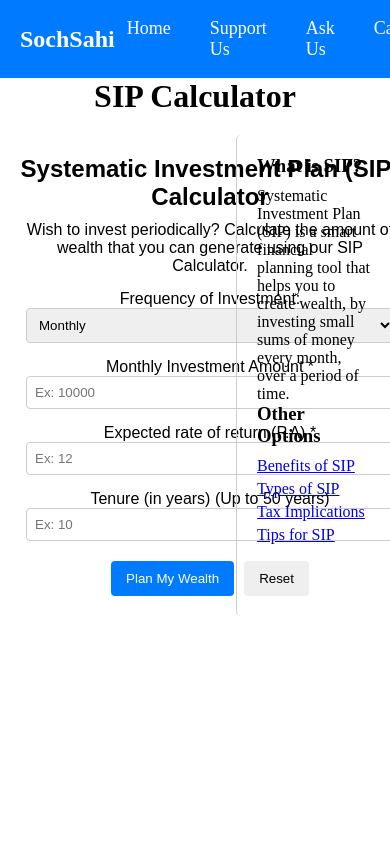
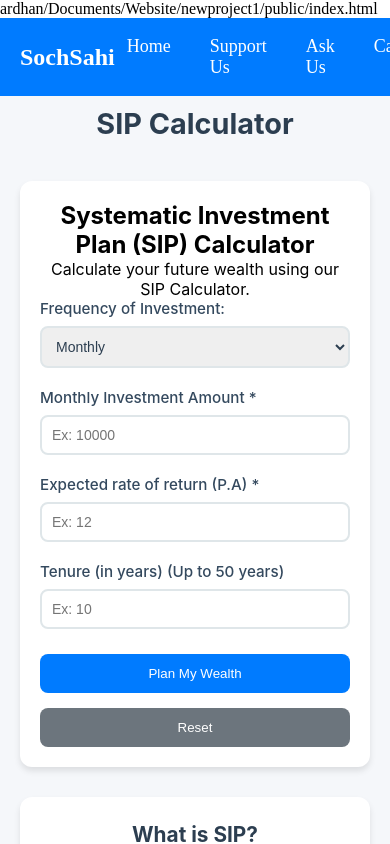
Before and after one commit to adityavardhan1/newproject1, a React (Create React App) app: page /Calculator/Sip in a window 390 px wide. Shown: the top 844 px of the page. Built offline with nearby package versions, Linux system fonts and the light colour scheme.

Commit message:
added target amount and inflation adjusted

```diff
--- a/public/index.html
+++ b/public/index.html
@@ -1,3 +1,4 @@
+ardhan/Documents/Website/newproject1/public/index.html
 <!DOCTYPE html>
 <html lang="en">
   <head>
@@ -7,37 +8,14 @@
     <meta name="theme-color" content="#000000" />
     <meta
       name="description"
-      content="Web site created using create-react-app"
+      content="Soch Sahi - Smart Financial Planning Calculator"
     />
     <link rel="apple-touch-icon" href="%PUBLIC_URL%/logo192.png" />
-    <!--
-      manifest.json provides metadata used when your web app is installed on a
-      user's mobile device or desktop. See https://developers.google.com/web/fundamentals/web-app-manifest/
-    -->
     <link rel="manifest" href="%PUBLIC_URL%/manifest.json" />
-    <!--
-      Notice the use of %PUBLIC_URL% in the tags above.
-      It will be replaced with the URL of the `public` folder during the build.
-      Only files inside the `public` folder can be referenced from the HTML.
-
-      Unlike "/favicon.ico" or "favicon.ico", "%PUBLIC_URL%/favicon.ico" will
-      work correctly both with client-side routing and a non-root public URL.
-      Learn how to configure a non-root public URL by running `npm run build`.
-    -->
-    <title>React App</title>
+    <title>Soch Sahi</title>
   </head>
   <body>
     <noscript>You need to enable JavaScript to run this app.</noscript>
     <div id="root"></div>
-    <!--
-      This HTML file is a template.
-      If you open it directly in the browser, you will see an empty page.
-
-      You can add webfonts, meta tags, or analytics to this file.
-      The build step will place the bundled scripts into the <body> tag.
-
-      To begin the development, run `npm start` or `yarn start`.
-      To create a production bundle, use `npm run build` or `yarn build`.
-    -->
   </body>
 </html>
--- a/src/Sip.css
+++ b/src/Sip.css
@@ -1,100 +1,298 @@
 .main-container {
   text-align: center;
+  background-color: #f5f7fa;
+  min-height: 100vh;
+  padding: 20px;
+  font-family: -apple-system, BlinkMacSystemFont, 'Segoe UI', Roboto, sans-serif;
 }
 
 .content-wrapper {
-  display: flex;
-  width: 100%;
-  max-width: 1500px;
-  margin: 20px auto;
+  max-width: 1400px;
+  margin: 0 auto;
+  padding: 20px;
 }
 
 .sip-calculator {
-  display: flex;
-  flex: 1;
-  padding: 20px;
-  border-radius: 5px;
-  font-family: sans-serif;
-  justify-content: space-between;
+  display: grid;
+  grid-template-columns: 2fr 1fr;
+  gap: 30px;
+  align-items: start;
 }
 
 .content-left {
-  flex: 0 0 400px;
-  padding-right: 20px;
-  margin: 0 auto;
-  text-align: center;
+  background: white;
+  padding: 25px;
+  border-radius: 12px;
+  box-shadow: 0 4px 6px rgba(0,0,0,0.1);
+  transition: transform 0.3s ease;
 }
 
-.image-right {
-  flex: 0 0 300px;
-  text-align: right;
-}
-
-.image-right img {
-  width: 100%;
-  height: auto;
-}
-
-.sidebar-right {
-  width: 300px;
-  text-align: left;
-  padding: 20px;
-  border-left: 1px solid #ccc;
-  border-radius: 5px;
-  margin-left: 20px;
-}
-
-.sidebar-right h3 {
-  margin-bottom: 10px;
-}
-
-.sidebar-right ul {
-  list-style: none;
-  padding: 0;
-}
-
-.sidebar-right li {
-  margin-bottom: 5px;
-}
-
-.sip-calculator h2 {
-  font-size: 1.5em;
-  margin-bottom: 10px;
-}
-
-.sip-calculator p {
-  margin-bottom: 15px;
+h1.center {
+  color: #2c3e50;
+  margin-bottom: 30px;
+  font-size: 2.5em;
 }
 
 .input-group {
-  margin-bottom: 15px;
+  margin-bottom: 20px;
+  text-align: left;
+}
+
+.input-group label {
+  display: block;
+  margin-bottom: 8px;
+  color: #34495e;
+  font-weight: 500;
+  font-size: 0.95em;
 }
 
 input,
 select {
-  width: calc(100% - 12px);
-  padding: 8px;
-  border: 1px solid #ccc;
-  border-radius: 4px;
-  box-sizing: border-box;
+  width: 100%;
+  padding: 12px;
+  border: 2px solid #dfe6e9;
+  border-radius: 8px;
+  font-size: 15px;
+  color: #2c3e50;
+  transition: all 0.3s ease;
+}
+
+input:focus,
+select:focus {
+  outline: none;
+  border-color: #007bff;
+  box-shadow: 0 0 0 3px rgba(0,123,255,0.1);
 }
 
 .button-container {
   display: flex;
   justify-content: center;
-  margin-top: 20px;
+  gap: 15px;
+  margin-top: 25px;
 }
 
 .calculate-button,
 .reset-button {
-  padding: 10px 15px;
+  padding: 12px 24px;
   border: none;
-  border-radius: 4px;
+  border-radius: 8px;
   cursor: pointer;
-  margin: 0 5px;
+  font-weight: 500;
+  transition: all 0.3s ease;
+  min-width: 120px;
 }
 
 .calculate-button {
   background-color: #007bff;
-  color: #fff;
+  color: white;
 }
+
+.calculate-button:hover {
+  background-color: #0056b3;
+  transform: translateY(-2px);
+}
+
+.reset-button {
+  background-color: #6c757d;
+  color: white;
+}
+
+.reset-button:hover {
+  background-color: #5a6268;
+  transform: translateY(-2px);
+}
+
+.result-container {
+  margin-top: 25px;
+  padding: 20px;
+  background-color: #f8f9fa;
+  border-radius: 12px;
+  box-shadow: 0 2px 8px rgba(0,0,0,0.1);
+}
+
+.result-container p {
+  margin: 12px 0;
+  font-weight: 500;
+  color: #2c3e50;
+  font-size: 1.1em;
+}
+
+.sidebar-right {
+  background: white;
+  padding: 25px;
+  border-radius: 12px;
+  box-shadow: 0 4px 6px rgba(0,0,0,0.1);
+}
+
+.sidebar-content h3 {
+  color: #2c3e50;
+  margin-bottom: 15px;
+  font-size: 1.3em;
+}
+
+.sidebar-content p {
+  color: #5d6d7e;
+  line-height: 1.6;
+  margin-bottom: 20px;
+}
+
+.reverse-sip-button {
+  background-color: #28a745;
+  color: white;
+  padding: 12px 20px;
+  border: none;
+  border-radius: 8px;
+  cursor: pointer;
+  margin: 15px 0;
+  width: 100%;
+  font-weight: 500;
+  transition: all 0.3s ease;
+}
+
+.reverse-sip-button:hover {
+  background-color: #218838;
+  transform: translateY(-2px);
+}
+
+/* Modal Styles */
+.reverse-sip-modal {
+  position: fixed;
+  top: 0;
+  left: 0;
+  width: 100%;
+  height: 100%;
+  background-color: rgba(0, 0, 0, 0.5);
+  display: flex;
+  justify-content: center;
+  align-items: center;
+  z-index: 1000;
+}
+
+.reverse-sip-content {
+  background: white;
+  padding: 30px;
+  border-radius: 12px;
+  box-shadow: 0 4px 20px rgba(0,0,0,0.15);
+  position: relative;
+  width: 90%;
+  max-width: 500px;
+  max-height: 90vh;
+  overflow-y: auto;
+}
+
+.close-button {
+  position: absolute;
+  top: 15px;
+  right: 15px;
+  background: none;
+  border: none;
+  font-size: 24px;
+  cursor: pointer;
+  color: #666;
+  padding: 5px 10px;
+  border-radius: 4px;
+  transition: all 0.3s ease;
+}
+
+.close-button:hover {
+  background-color: #f8f9fa;
+  color: #333;
+}
+
+.inflation-button {
+  background-color: #4CAF50;
+  color: white;
+  padding: 12px 20px;
+  border: none;
+  border-radius: 8px;
+  cursor: pointer;
+  margin: 15px 0;
+  width: 100%;
+  font-weight: 500;
+  transition: all 0.3s ease;
+}
+
+.inflation-button:hover {
+  background-color: #45a049;
+  transform: translateY(-2px);
+}
+
+.inflation-section {
+  margin: 30px 0;
+  padding: 20px;
+  background-color: #f8f9fa;
+  border-radius: 12px;
+}
+
+.inflation-results {
+  background-color: white;
+  padding: 20px;
+  border-radius: 8px;
+  margin-top: 25px;
+  box-shadow: 0 2px 8px rgba(0,0,0,0.1);
+}
+
+.inflation-results p {
+  margin: 10px 0;
+  font-size: 0.95em;
+  line-height: 1.5;
+  color: #2c3e50;
+}
+
+/* Responsive Design */
+@media (max-width: 1200px) {
+  .sip-calculator {
+    grid-template-columns: 1fr;
+  }
+
+  .sidebar-right {
+    grid-column: 1 / -1;
+  }
+}
+
+@media (max-width: 768px) {
+  .content-wrapper {
+    padding: 10px;
+  }
+
+  .content-left,
+  .reverse-sip-content {
+    padding: 20px;
+  }
+
+  .button-container {
+    flex-direction: column;
+  }
+
+  .calculate-button,
+  .reset-button,
+  .reverse-sip-button,
+  .inflation-button {
+    width: 100%;
+  }
+
+  h1.center {
+    font-size: 2em;
+  }
+}
+
+@media (max-width: 480px) {
+  .main-container {
+    padding: 10px;
+  }
+
+  h1.center {
+    font-size: 1.8em;
+  }
+
+  .reverse-sip-content {
+    width: 95%;
+    padding: 15px;
+  }
+
+  input,
+  select {
+    font-size: 14px;
+    padding: 10px;
+  }
+}
--- a/src/Sip.js
+++ b/src/Sip.js
@@ -1,5 +1,6 @@
 import React, { useState } from 'react';
 import './Sip.css';
+import ReverseSipCalculator from './components/ReverseSip';
 
 function SIPCalculator() {
   const [frequency, setFrequency] = useState('monthly');
@@ -10,21 +11,15 @@ function SIPCalculator() {
   const [totalEarnings, setTotalEarnings] = useState(0);
   const [totalDeposited, setTotalDeposited] = useState(0);
   const [showResult, setShowResult] = useState(false);
+  const [showInflationAdjusted, setShowInflationAdjusted] = useState(false);
+  const [showReverseSip, setShowReverseSip] = useState(false);
 
   const calculateSip = () => {
     const parsedInvestment = parseFloat(investment.replace(/,/g, "")) || 0;
     const parsedRate = parseFloat(rate) || 0;
     const parsedTenure = parseFloat(tenure) || 0;
 
-    let schedule;
-    switch (frequency) {
-      case 'monthly':
-        schedule = 12;
-        break;
-      // Add other frequency options if needed
-      default:
-        schedule = 12;
-    }
+    let schedule = 12;  // Monthly
 
     const r = parsedRate / 100 / schedule;
     const n = parsedTenure * schedule;
@@ -38,25 +33,27 @@ function SIPCalculator() {
     setShowResult(true);
   };
 
-  const formatNumber = (num) => {
-    return num.toLocaleString('en-IN', {
-      style: 'currency',
-      currency: 'INR',
-      minimumFractionDigits: 2,
-      maximumFractionDigits: 2,
-    });
+  const formatAmount = (num) => {
+    if (num >= 10000000) {
+      return `₹${(num / 10000000).toFixed(2)} Crores`;
+    } else {
+      return `₹${(num / 100000).toFixed(2)} Lakhs`;
+    }
+  };
+
+  const calculateInflationAdjusted = (amount) => {
+    const inflationRate = 0.07;
+    const years = parseFloat(tenure) || 0;
+    const adjustedAmount = amount / Math.pow(1 + inflationRate, years);
+    return formatAmount(adjustedAmount);
   };
 
   const handleReset = () => {
-    setInvestment('10000');
+    setInvestment('');
     setRate('12');
     setTenure('10');
     setShowResult(false);
-  };
-
-  const formatLakhs = (num) => {
-    const lakhs = (num / 100000).toFixed(2);
-    return `${lakhs} Lakhs`;
+    setShowInflationAdjusted(false);
   };
 
   return (
@@ -66,10 +63,7 @@ function SIPCalculator() {
         <div className="sip-calculator">
           <div className="content-left">
             <h2>Systematic Investment Plan (SIP) Calculator</h2>
-            <p>
-              Wish to invest periodically? Calculate the amount of wealth that you
-              can generate using our SIP Calculator.
-            </p>
+            <p>Calculate your future wealth using our SIP Calculator.</p>
 
             <div className="input-group">
               <label htmlFor="frequency">Frequency of Investment:</label>
@@ -79,7 +73,6 @@ function SIPCalculator() {
                 onChange={(e) => setFrequency(e.target.value)}
               >
                 <option value="monthly">Monthly</option>
-                {/* Add other frequency options if needed */}
               </select>
             </div>
 
@@ -117,43 +110,51 @@ function SIPCalculator() {
             </div>
 
             <div className="button-container">
-              <button className="calculate-button" onClick={calculateSip}>
-                Plan My Wealth
-              </button>
-              <button className="reset-button" onClick={handleReset}>
-                Reset
-              </button>
+              <button className="calculate-button" onClick={calculateSip}>Plan My Wealth</button>
+              <button className="reset-button" onClick={handleReset}>Reset</button>
             </div>
 
             {showResult && (
               <div className="result-container">
-                <p>
-                  Your Future Value: {formatNumber(futureValue)} (
-                  {formatLakhs(futureValue)})
-                </p>
-                <p>
-                  Total Earnings: {formatNumber(totalEarnings)} (
-                  {formatLakhs(totalEarnings)})
-                </p>
-                <p>
-                  Total Amount Deposited: {formatNumber(totalDeposited)} (
-                  {formatLakhs(totalDeposited)})
-                </p>
+                <p>Your Future Value: {formatAmount(futureValue)}</p>
+                <p>Total Earnings: {formatAmount(totalEarnings)}</p>
+                <p>Total Amount Deposited: {formatAmount(totalDeposited)}</p>
               </div>
             )}
           </div>
 
-          <div className="image-right">
-            <img
-              src="/calculator/craiyon_173453_Visualize_business_growth_through_a_series_of_ascending_steps_with_charts_and_coins__multicolor.png"
-              alt="Money Bag"
-            />
-          </div>
-        </div>
+          {showReverseSip && <ReverseSipCalculator onClose={() => setShowReverseSip(false)} />}
+
           <div className="sidebar-right">
             <div className="sidebar-content">
               <h3>What is SIP?</h3>
               <p>Systematic Investment Plan (SIP) is a smart financial planning tool that helps you to create wealth, by investing small sums of money every month, over a period of time.</p>
+
+              <button
+                className="reverse-sip-button"
+                onClick={() => setShowReverseSip(!showReverseSip)}
+              >
+                {showReverseSip ? 'Hide' : 'Show'} Target Amount Calculator
+              </button>
+
+              {showResult && (
+                <div className="inflation-section">
+                  <button
+                    className="inflation-button"
+                    onClick={() => setShowInflationAdjusted(!showInflationAdjusted)}
+                  >
+                    {showInflationAdjusted ? "Hide" : "Show"} Inflation Adjusted Value
+                  </button>
+
+                  {showInflationAdjusted && (
+                    <div className="inflation-results">
+                      <p>Inflation Adjusted Future Value (7% p.a.):</p>
+                      <p>{calculateInflationAdjusted(futureValue)}</p>
+                    </div>
+                  )}
+                </div>
+              )}
+
               <h3>Other Options</h3>
               <ul>
                 <li><a href="#">Benefits of SIP</a></li>
@@ -165,6 +166,7 @@ function SIPCalculator() {
           </div>
         </div>
       </div>
+    </div>
   );
 }
 
--- /dev/null
+++ b/src/components/ReverseSip.js
@@ -0,0 +1,96 @@
+import React, { useState } from 'react';
+import '../Sip.css';
+
+function ReverseSipCalculator({ onClose }) {
+  const [targetAmount, setTargetAmount] = useState('');
+  const [rate, setRate] = useState('12');
+  const [tenure, setTenure] = useState('10');
+  const [requiredSip, setRequiredSip] = useState(0);
+  const [showResult, setShowResult] = useState(false);
+
+  const calculateRequiredSip = () => {
+    const parsedTarget = parseFloat(targetAmount.replace(/,/g, "")) || 0;
+    const parsedRate = parseFloat(rate) || 0;
+    const parsedTenure = parseFloat(tenure) || 0;
+
+    const monthlyRate = parsedRate / (12 * 100);
+    const months = parsedTenure * 12;
+
+    const numerator = parsedTarget;
+    const denominator = (Math.pow(1 + monthlyRate, months) - 1) / monthlyRate * (1 + monthlyRate);
+    const sipAmount = numerator / denominator;
+
+    setRequiredSip(sipAmount);
+    setShowResult(true);
+  };
+
+  const handleReset = () => {
+    setTargetAmount('');
+    setRate('12');
+    setTenure('10');
+    setShowResult(false);
+  };
+
+  return (
+    <div className="reverse-sip-modal">
+      <div className="reverse-sip-content">
+        <button className="close-button" onClick={onClose}>&times;</button>
+        <h2>Target Amount SIP Calculator</h2>
+        <p>Calculate required monthly SIP for your target amount</p>
+
+        <div className="input-group">
+          <label htmlFor="targetAmount">Target Amount *</label>
+          <input
+            type="text"
+            id="targetAmount"
+            placeholder="Ex: 1000000"
+            value={targetAmount}
+            onChange={(e) => setTargetAmount(e.target.value)}
+          />
+        </div>
+
+        <div className="input-group">
+          <label htmlFor="rate">Expected rate of return (P.A) *</label>
+          <input
+            type="text"
+            id="rate"
+            placeholder="Ex: 12"
+            value={rate}
+            onChange={(e) => setRate(e.target.value)}
+          />
+        </div>
+
+        <div className="input-group">
+          <label htmlFor="tenure">Time Period (in years) *</label>
+          <input
+            type="text"
+            id="tenure"
+            placeholder="Ex: 10"
+            value={tenure}
+            onChange={(e) => setTenure(e.target.value)}
+          />
+        </div>
+
+        <div className="button-container">
+          <button className="calculate-button" onClick={calculateRequiredSip}>
+            Calculate Required SIP
+          </button>
+          <button className="reset-button" onClick={handleReset}>
+            Reset
+          </button>
+        </div>
+
+        {showResult && (
+          <div className="result-container">
+            <p>Required Monthly SIP: ₹{Math.round(requiredSip).toLocaleString('en-IN')}</p>
+            <p>Target Amount: ₹{parseFloat(targetAmount).toLocaleString('en-IN')}</p>
+            <p>Time Period: {tenure} years</p>
+            <p>Expected Return: {rate}% p.a.</p>
+          </div>
+        )}
+      </div>
+    </div>
+  );
+}
+
+export default ReverseSipCalculator;
```
Also changed, not shown: public/manifest.json. Lines whose indentation alone changed are shown as unchanged.
